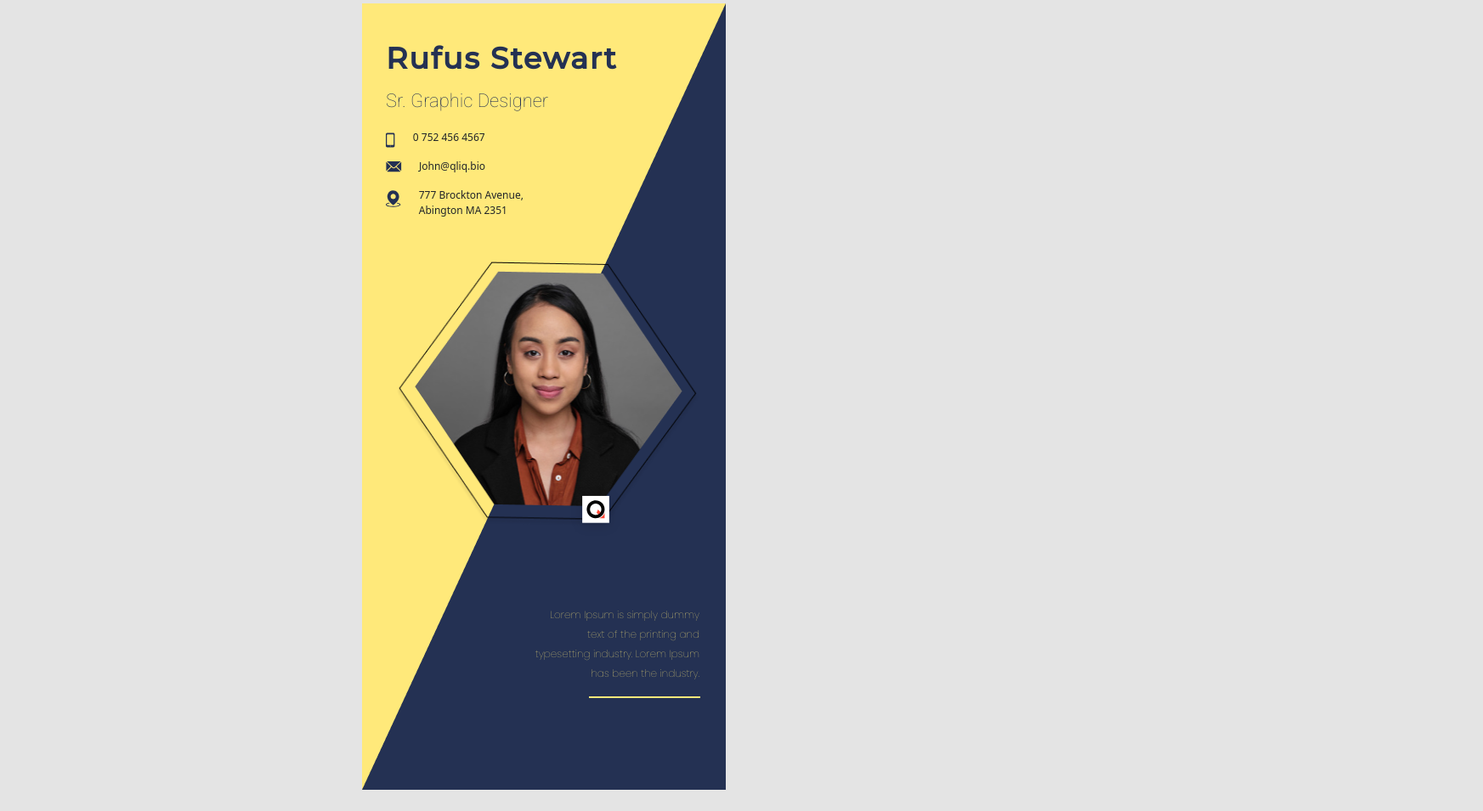
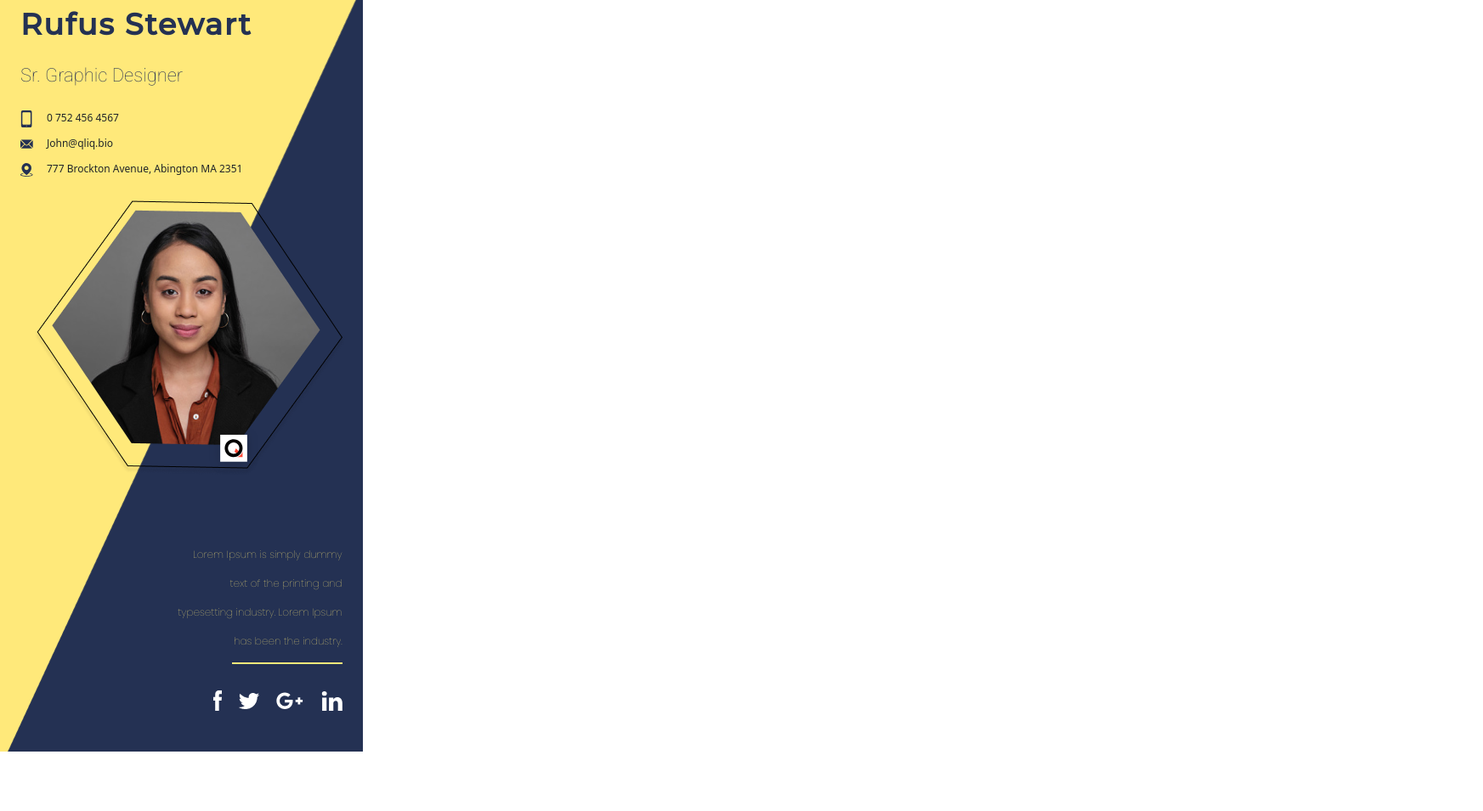
Before and after one commit to nizamseu/demoProject, a plain HTML site: page index.html in a window 1280 px wide. Shown: the part 21-976 px from the top of the page at 85% size, 1745 px wide, since content can reach past the window. After the commit the page ends 906 px from the top, so only its background shows below. Drawn offline with nearby package versions, Linux system fonts and the light colour scheme.

Commit message:
asdfasdf

```diff
--- a/index.html
+++ b/index.html
@@ -1,75 +1,50 @@
 <!DOCTYPE html>
 <html lang="en">
 <head>
-    <meta charset="UTF-8" />
-    <meta http-equiv="X-UA-Compatible" content="IE=edge" />
-    <meta name="viewport" content="width=device-width, initial-scale=1.0" />
+    <meta charset="UTF-8"/>
+    <meta http-equiv="X-UA-Compatible" content="IE=edge"/>
+    <meta name="viewport" content="width=device-width, initial-scale=1.0"/>
     <title>Card</title>
-    <link
-      href="https://cdn.jsdelivr.net/npm/bootstrap@5.1.3/dist/css/bootstrap.min.css"
-      rel="stylesheet"
-      integrity="sha384-1BmE4kWBq78iYhFldvKuhfTAU6auU8tT94WrHftjDbrCEXSU1oBoqyl2QvZ6jIW3"
-      crossorigin="anonymous"
+
+    <link rel="preconnect" href="https://fonts.googleapis.com"/>
+    <link rel="preconnect" href="https://fonts.gstatic.com" crossorigin/>
+    <link href="https://fonts.googleapis.com/css2?family=Montserrat:wght@100;500&family=Poppins:wght@100&family=Roboto+Mono&family=Roboto:wght@100&display=swap"
+          rel="stylesheet"/>
+
+    <link href="https://cdn.jsdelivr.net/npm/bootstrap@5.1.3/dist/css/bootstrap.min.css" rel="stylesheet"
+          integrity="sha384-1BmE4kWBq78iYhFldvKuhfTAU6auU8tT94WrHftjDbrCEXSU1oBoqyl2QvZ6jIW3" crossorigin="anonymous"
     />
-    <script
-      src="https://cdn.jsdelivr.net/npm/bootstrap@5.1.3/dist/js/bootstrap.bundle.min.js"
+    <script src="https://cdn.jsdelivr.net/npm/bootstrap@5.1.3/dist/js/bootstrap.bundle.min.js"
             integrity="sha384-ka7Sk0Gln4gmtz2MlQnikT1wXgYsOg+OMhuP+IlRH9sENBO0LRn5q+8nbTov4+1p"
-      crossorigin="anonymous"
-    ></script>
+            crossorigin="anonymous"></script>
 
-    <link rel="stylesheet" href="style.css" />
-    <link rel="preconnect" href="https://fonts.googleapis.com" />
-    <link rel="preconnect" href="https://fonts.gstatic.com" crossorigin />
-    <link rel="preconnect" href="https://fonts.googleapis.com" />
-    <link rel="preconnect" href="https://fonts.gstatic.com" crossorigin />
-    <link
-      href="https://fonts.googleapis.com/css2?family=Montserrat:wght@100;500&family=Poppins:wght@100&family=Roboto+Mono&family=Roboto:wght@100&display=swap"
-      rel="stylesheet"
-    />
+    <link rel="stylesheet" href="style.css"/>
 </head>
 <body>
-    <div class="mainCard">
+<div class="col-md-4 mainCard">
 
     <div class="w-100">
         <!-- basic information -->
-          <div class="basic-info">
+        <div class="basic-info ms-4 mt-4">
             <p class="useName">Rufus Stewart</p>
             <p class="profession">Sr. Graphic Designer</p>
 
             <!-- address  -->
-            <div class="address">
+            <div class="address mt-4">
                 <!--phone icon  -->
-            <div class="d-flex icon">
-              <img
-                width="11.38px"
-                height="18px"
-                src="/src/icon/Group.svg"
-                alt=""
-              />
-              <p class="iconText">0 752 456 4567</p>
+                <div class="d-flex address-icon">
+                    <img src="src/icon/Group.svg" alt=""/>
+                    <p class="iconText ms-3">0 752 456 4567</p>
                 </div>
                 <!-- email icon  -->
-            <div class="d-flex icon">
-              <img
-                width="18.57px"
-                height="13.06px"
-                src="/src/icon/Group 1565.svg"
-                alt=""
-              />
-              <p class="iconText">John@qliq.bio</p>
+                <div class="d-flex address-icon">
+                    <img src="src/icon/Group 1565.svg" alt=""/>
+                    <p class="iconText ms-3">John@qliq.bio</p>
                 </div>
                 <!-- location icon  -->
-            <div class="d-flex icon ali">
-              <img
-                width="18.33px"
-                height="20px"
-                src="/src/icon/Group2.svg"
-                alt=""
-              />
-              <p class="iconText">
-                777 Brockton Avenue,<br />
-                Abington MA 2351
-              </p>
+                <div class="d-flex address-icon">
+                    <img src="src/icon/Group2.svg" alt=""/>
+                    <p class="iconText ms-3">777 Brockton Avenue, Abington MA 2351</p>
                 </div>
             </div>
         </div>
@@ -78,45 +53,51 @@
     <div class="imageMain">
         <div class="vetorImage">
             <img
+                    width="368"
+                    height="324"
                     class="mx-auto"
-              width="358.16px"
-              height="311.53px"
-              src="/src/images/Vector 676.png"
+                    src="src/images/Vector 676.png"
                     alt=""
             />
         </div>
         <div class="userIamge">
             <img
-              width="319.89px"
-              height="279.59px"
+                    width="320"
+                    height="280"
                     class="mainImages mx-auto d-block"
-              src="/src/images/Mask Group.png"
+                    src="src/images/Mask Group.png"
                     alt=""
             />
             <img
                     class="logo"
                     width="58px"
                     height="58px"
-              src="/src/images/Group 1000001898.svg"
+                    src="src/images/Group 1000001898.svg"
                     alt=""
             />
         </div>
     </div>
 
-        <div class="footer">
+    <div class="footer me-4">
         <p class="text-end info">
-            Lorem Ipsum is simply dummy <br />
-            text of the printing and <br />
-            typesetting industry. Lorem Ipsum <br />
+            Lorem Ipsum is simply dummy
+        </p>
+        <p class="text-end info">
+            text of the printing and
+        </p>
+        <p class="text-end info">
+            typesetting industry. Lorem Ipsum
+        </p>
+        <p class="text-end info">
             has been the industry.
+        </p>
         <div class="shortLine"></div>
-          </p>
         <!-- footer icon  -->
-          <div class="footer-icon text-end me-5">
-            <img src="/src//icon/fb.svg" alt="">
-            <img src="/src//icon/wtitter.png" alt="">
-            <img src="/src//icon/google+.svg" alt="">
-            <img src="/src//icon/linkind.svg" alt="">
+        <div class="footer-icon mt-5 text-end mb-5">
+            <img class="ps-3" src="src/icon/fb.svg" alt="">
+            <img class="ps-3" src="src/icon/wtitter.png" alt="">
+            <img class="ps-3" src="src/icon/google+.svg" alt="">
+            <img class="ps-3 float-right" src="src/icon/linkind.svg" alt="">
         </div>
     </div>
 
--- a/style.css
+++ b/style.css
@@ -1,93 +1,121 @@
 body {
     /* height: 100vh; */
-  margin: 25px;
-  background: rgb(228, 228, 228);
+    /*margin: 25px;*/
+    /*background: rgb(228, 228, 228);*/
     display: flex;
-  align-items: center;
-  justify-content: center;
+    /*align-items: center;*/
+    /*justify-content: center;*/
 }
+
 .mainCard {
-  width: 428px;
-  height: 926px;
+    /*width: 428px;*/
+    /*height: 926px;*/
     background-color: #243153;
-  background-image: url("/src/images/Vector\ 675.png");
+    background-image: url("src/images/Vector 675.png");
 }
 
 .vetorImage {
     position: absolute;
-  width: 100%;
+    /*width: 100%;*/
     margin: 0 39px;
 }
+
 .userIamge {
-  margin: 17.94px 20.21px 22.44px 21.21px;
+    margin: 17px 20px 22px 21px;
     /* 56px */
     position: relative;
     top: 10px;
     left: 5px;
 }
+
 .logo {
     position: relative;
     top: -25px;
     left: 220px;
 }
+
 .useName {
-  padding-top: 43px;
+    /*padding-top: 43px;*/
     font-family: "Montserrat", sans-serif;
 
     font-weight: bold;
     font-size: 35px;
-  line-height: 43px;
+    /*line-height: 40px;*/
     letter-spacing: 0.05em;
 
     color: #243153;
 }
+
 .profession {
-  margin-top: 7px;
-  font-family: "roboto";
-  font-weight: 300;
+    /*margin-top: 7px;*/
+    font-family: "roboto", serif;
+    /*font-weight: 300;*/
     font-size: 22px;
-  line-height: 26px;
+    /*line-height: 26px;*/
     color: #243153;
 }
+
 .address {
-  margin-top: 21px;
+    width: 100%;
+    /*height: 30px;*/
+    /*margin-top: 21px;*/
 }
+
+.address-icon {
+    /*display: inline-block;*/
+    height: 30px;
+    margin: auto;
+    /*width: 60%;*/
+    /*border: 3px solid #73AD21;*/
+    padding: 1px 0px 1px 0px;
+}
+.address img {
+    height: 20px;
+    width: 15px;
+}
+
 .basic-info {
-  margin-left: 28px;
-  margin-bottom: 35px;
+    /*margin-left: 28px;*/
+    /*margin-bottom: 35px;*/
 }
+
 .icon img {
     margin-top: 3px;
 }
+
 .iconText {
-  margin-left: 20.43px;
+    /*margin-left: 20.43px;*/
     font-size: 12px;
 }
+
 .footer {
-  margin-top: 66.7px;
+    margin-top: 70px;
 }
+
 .info {
-  font-family: "Poppins";
-  margin-right: 31px;
+    font-family: "Poppins", serif;
+    /*margin-right: 31px;*/
     color: #ffe97a;
     font-size: 12px;
-  line-height: 23px;
+    /*line-height: 23px;*/
 }
+
 .footer-icon {
     margin-top: 83.59px;
 }
+
 .shortLine {
     color: #ffe97a;
     float: right;
-  width: 130.5px;
-  margin-right: 30.5px;
-  margin-top: 31.5;
+    width: 130px;
     border: 1px solid #ffe97a;
 }
+
 .footer-icon {
-  margin-top: 53px;
+    /*margin-top: 50px;*/
 }
+
 .footer-icon img {
-  margin-left: 49px;
-  margin-bottom: 58px;
+    /*margin-left: 49px;*/
+    /*margin-bottom: 58px;*/
 }
```
Lines whose indentation alone changed are shown as unchanged.
